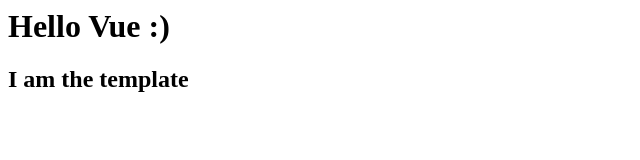
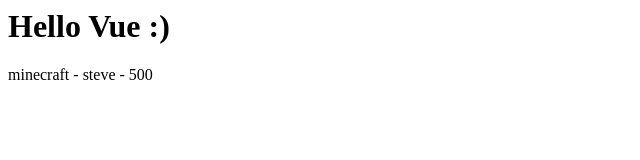
Before and after one commit to ajwadcs/RCOS_learning, a plain HTML site: page index.html in a window 1280 px wide. Shown: the whole page, without its empty margins (0-640 px from the left). Drawn offline with nearby package versions, Linux system fonts and the light colour scheme.

Commit message:
working with variables

```diff
--- a/app.js
+++ b/app.js
@@ -1,7 +1,12 @@
 console.log("hello vue");
 const app = Vue.createApp({
-    // data, functions
-    template: "<h2>I am the template </h2>"
+    data(){
+        return{
+            title: 'minecraft',
+            author: "steve",
+            age: 500
+        }
+    }
 })
 
 app.mount("#app")
--- a/index.html
+++ b/index.html
@@ -10,7 +10,9 @@
 
     <h1>Hello Vue :)</h1>
 
-    <div id="app"></div>
+    <div id="app">
+        <p>{{ title }} - {{ author }} - {{ age }}</p>
+    </div>
 
     <script src="app.js"></script>
 </body>
```
